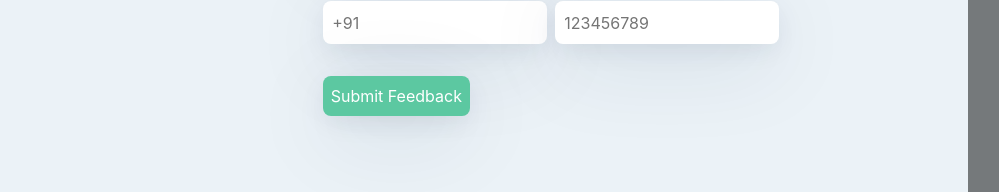
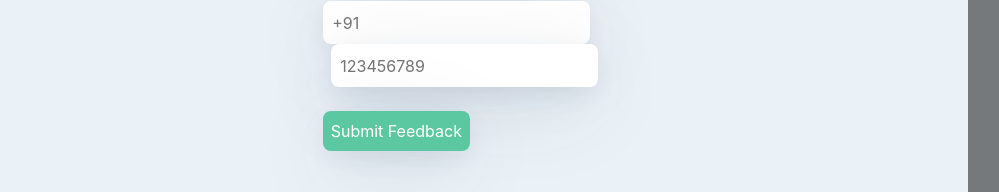
Before and after one commit to SanjidaNowrin/kalpas-frontend, a React (Create React App) app: page / in a window 1280 px wide. Both pictures are taken after a click on the element "We’re Listening!". Shown: the part 575-767 px from the top of the page, without its empty margins (32-1031 px from the left). Built offline with nearby package versions, Linux system fonts and the light colour scheme; no server answers.

Commit message:
settimeOut-add

```diff
--- a/src/App.css
+++ b/src/App.css
@@ -116,7 +116,6 @@ input {
     0px 18px 88px -4px rgba(24, 39, 75, 0.14);
   border-radius: 8px;
   padding: 0.6rem;
-  width: 14rem;
 }
 .submit {
   background-color: #5cc8a1;
@@ -137,3 +136,8 @@ input {
     height: 80vh;
   }
 }
+@media only screen and (max-width: 520) {
+  .iframeBody {
+    overflow-x: scroll;
+  }
+}
--- a/src/componenets/FeedbackModal/FeedbackModal.js
+++ b/src/componenets/FeedbackModal/FeedbackModal.js
@@ -76,10 +76,10 @@ const FeedBackModal = () => {
       >
         <div className="modal-dialog drawer-dialog">
           <div className="modal-content drawer-content">
-            <div className="modal-body ">
+            <div className="modal-body">
               <div className="row gx-5 container">
                 {/* drawer start */}
-                <div className="col-md-4">
+                <div className="col-md-4 container">
                   <DrawerReader />
                   <div className="readerCard mt-4 p-2 bg-white">
                     <div className="card-body p-2">
@@ -142,10 +142,10 @@ const FeedBackModal = () => {
                         placeholder="123456789"
                       />
                     </div>
-                    <br />
+
                     <p className="text-danger m-0">{errorPhone}</p>
 
-                    <button type="submit" className="submit mt-2 border-0 p-2">
+                    <button type="submit" className="submit mt-4 border-0 p-2">
                       Submit Feedback
                     </button>
                   </form>
--- a/src/componenets/IframePost/IframePost.js
+++ b/src/componenets/IframePost/IframePost.js
@@ -11,7 +11,7 @@ const IframePost = ({ src }) => {
     >
       <div class="modal-dialog">
         <div class="modal-content">
-          <div class="modal-body">
+          <div class="modal-body iframeBody">
             <iframe
               title="first"
               allowFullScreen
```
